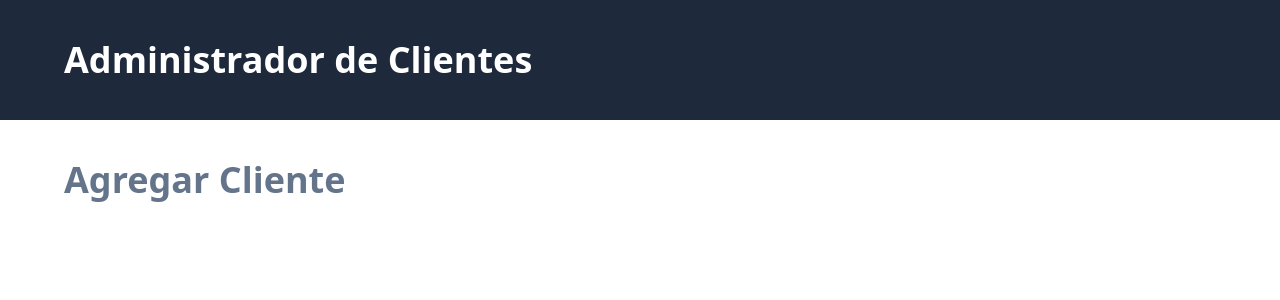
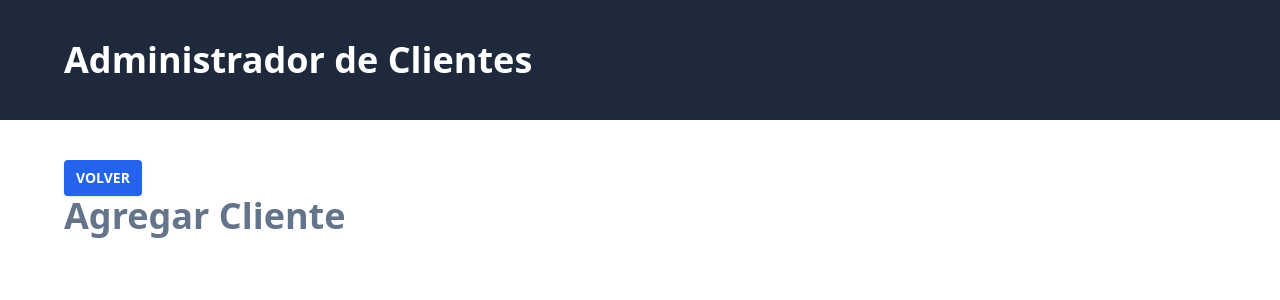
Before and after one commit to Franklin-Osede/CRM-Vue, a Vue app: page /agregar-cliente in a window 1280 px wide. Shown: the top 300 px of the page. Built offline with nearby package versions, Linux system fonts and the light colour scheme.

Commit message:
created component for the links

```diff
--- /dev/null
+++ b/src/components/UI/RouterLink.vue
@@ -0,0 +1,19 @@
+
+<script setup>
+  import {RouterLink} from 'vue-router';
+
+  defineProps({
+    to: {
+        type: String
+    }
+  })
+</script>
+
+<template>
+    <RouterLink
+    :to="{name: to}"
+    class="block md:inline-block rounded bg-blue-600 py-2 px-3 text-white uppercase
+    font-bold text-sm shadow hover:bg-blue-500" >
+    <slot> </slot>
+    </RouterLink>
+</template>
--- a/src/router/index.js
+++ b/src/router/index.js
@@ -6,7 +6,7 @@
   routes: [
     {
       path: '/',
-      name: 'home',
+      name: 'inicio',
       component: Inicio
     },
     {
--- a/src/views/ClientesView.vue
+++ b/src/views/ClientesView.vue
@@ -1,5 +1,5 @@
-<script>
-import {RouterLink} from 'vue-router'
+<script setup>
+import RouterLink from '../components/UI/RouterLink.vue'
 
 </script>
 
@@ -7,10 +7,12 @@
 <template>
     <div>
       <div>
-        <RouterLink to="/agregar-cliente">
-          Agregar Cliente
-          </RouterLink>
+        <RouterLink to="agregar-cliente">
+        Agregar Cliente
+         </RouterLink>
+
       </div>
+
       <h1 class="text-4xl font-extrabold text-slate-500">Clientes</h1>
     </div>
 </template>
--- a/src/views/NuevoClienteView.vue
+++ b/src/views/NuevoClienteView.vue
@@ -1,10 +1,15 @@
-<script>
-
+<script setup>
+import RouterLink from '../components/UI/RouterLink.vue'
 </script>
 
 
 <template>
     <div>
+        <div>
+        <RouterLink to="inicio">
+          Volver
+          </RouterLink>
+      </div>
       <h1 class="text-4xl font-extrabold text-slate-500">Agregar Cliente</h1>
     </div>
 </template>
```
